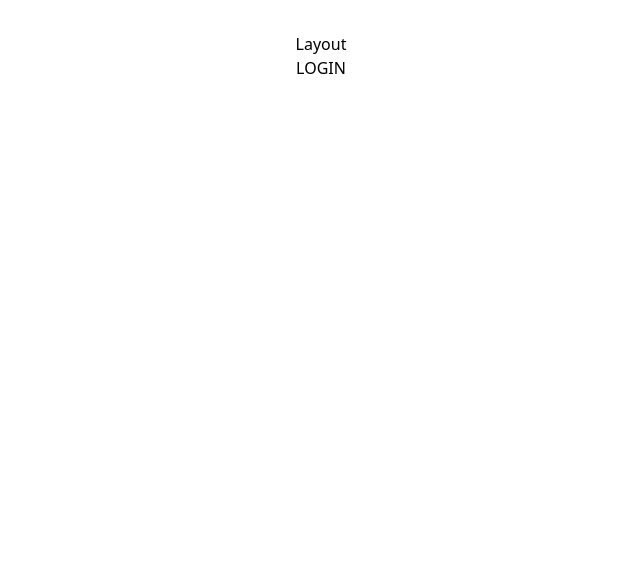
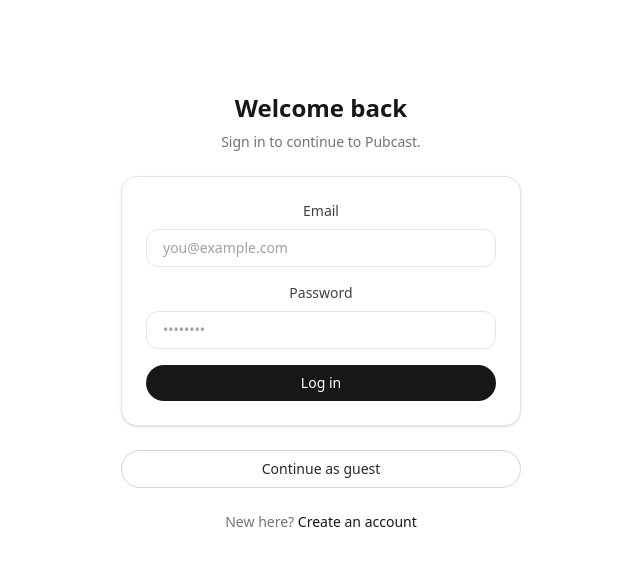
Before and after one commit to thorep/pubcast-pwa, a React (Vite) app: page /login in a window 1280 px wide. Shown: the top 566 px of the page, without its empty margins (319-959 px from the left). Built offline with nearby package versions, Linux system fonts and the light colour scheme.

Commit message:
Simple login

```diff
--- /dev/null
+++ b/src/auth.tsx
@@ -0,0 +1,32 @@
+import React, { createContext, useContext, useMemo, useState } from "react";
+
+type AuthContextValue = {
+    isAuthenticated: boolean;
+    setIsAuthenticated: (value: boolean) => void;
+    loginAsGuest: () => void;
+};
+
+const AuthContext = createContext<AuthContextValue | undefined>(undefined);
+
+export function AuthProvider({ children }: { children: React.ReactNode }) {
+    const [isAuthenticated, setIsAuthenticated] = useState(false);
+
+    const value = useMemo(
+        () => ({
+            isAuthenticated,
+            setIsAuthenticated,
+            loginAsGuest: () => setIsAuthenticated(true),
+        }),
+        [isAuthenticated],
+    );
+
+    return <AuthContext.Provider value={value}>{children}</AuthContext.Provider>;
+}
+
+export function useAuth() {
+    const context = useContext(AuthContext);
+    if (!context) {
+        throw new Error("useAuth must be used within AuthProvider");
+    }
+    return context;
+}
--- a/src/components/BottomNav.tsx
+++ b/src/components/BottomNav.tsx
@@ -61,7 +61,7 @@ export default function BottomNav({ items = defaultItems }: BottomNavProps) {
     return (
         <nav className="fixed inset-x-0 bottom-0 z-50">
             {/* Safe-area + spacing from screen edge */}
-            <div className="mx-auto max-w-md px-3 pb-[max(0.75rem,env(safe-area-inset-bottom))]">
+            <div className="mx-auto max-w-md px-3 pb-[max(0.75rem,calc(env(safe-area-inset-bottom)+0.5rem))]">
                 <div className="rounded-2xl border border-neutral-200 bg-white/95 backdrop-blur shadow-sm">
                     <ul className="flex items-stretch justify-between px-2 py-2">
                         {items.map((item) => (
--- /dev/null
+++ b/src/components/RequireAuth.tsx
@@ -0,0 +1,17 @@
+import { Navigate, useLocation } from "react-router";
+import { useAuth } from "../auth";
+
+type RequireAuthProps = {
+    children: JSX.Element;
+};
+
+export default function RequireAuth({ children }: RequireAuthProps) {
+    const location = useLocation();
+    const { isAuthenticated } = useAuth();
+
+    if (!isAuthenticated) {
+        return <Navigate to="/login" replace state={{ from: location }} />;
+    }
+
+    return children;
+}
--- a/src/layouts/AuthLayout.tsx
+++ b/src/layouts/AuthLayout.tsx
@@ -2,10 +2,7 @@ import {Outlet} from "react-router";
 
 const AuthLayout = () => {
     return (
-        <>
-            <p>Layout</p>
             <Outlet/>
-        </>
     )
 }
 
--- a/src/main.tsx
+++ b/src/main.tsx
@@ -2,7 +2,7 @@ import { StrictMode } from 'react'
 import { createRoot } from 'react-dom/client'
 import './index.css'
 import App from './App.tsx'
-import { BrowserRouter, Routes,Route } from "react-router";
+import { BrowserRouter, Routes, Route } from "react-router";
 import LoginPage from "./pages/LoginPage.tsx";
 import RegisterPage from "./pages/RegisterPage.tsx";
 import AuthLayout from "./layouts/AuthLayout.tsx";
@@ -10,12 +10,15 @@ import MainLayout from "./layouts/MainLayout.tsx";
 import BingoPage from "./pages/BingoPage.tsx";
 import LeaderboardPage from "./pages/LeaderboardPage.tsx";
 import ProfilePage from "./pages/ProfilePage.tsx";
+import RequireAuth from "./components/RequireAuth.tsx";
+import { AuthProvider } from "./auth";
 
 createRoot(document.getElementById('root')!).render(
   <StrictMode>
+      <AuthProvider>
           <BrowserRouter>
               <Routes>
-              <Route element={<MainLayout />}>
+                  <Route element={<RequireAuth><MainLayout /></RequireAuth>}>
                       <Route index path="/" element={<App />} />
                       <Route path="/bingo" element={<BingoPage />} />
                       <Route path="/leaderboard" element={<LeaderboardPage />} />
@@ -27,5 +30,6 @@ createRoot(document.getElementById('root')!).render(
                   </Route>
               </Routes>
           </BrowserRouter>
+      </AuthProvider>
   </StrictMode>,
 )
--- a/src/pages/LoginPage.tsx
+++ b/src/pages/LoginPage.tsx
@@ -1,7 +1,77 @@
-const LoginPage = ()=>{
+import { Link, Navigate, useLocation, useNavigate } from "react-router";
+import { useAuth } from "../auth";
+
+const LoginPage = () => {
+    const navigate = useNavigate();
+    const location = useLocation();
+    const { isAuthenticated, loginAsGuest } = useAuth();
+    const from = (location.state as { from?: { pathname?: string } } | null)?.from?.pathname ?? "/";
+
+    if (isAuthenticated) {
+        return <Navigate to={from} replace />;
+    }
+
+    const handleSubmit = (event: React.FormEvent<HTMLFormElement>) => {
+        event.preventDefault();
+    };
+
     return (
-        <p>LOGIN</p>
-    )
-}
+        <div className="mx-auto flex min-h-[70vh] max-w-md flex-col justify-center gap-6 px-6">
+            <div className="text-center">
+                <h1 className="text-2xl font-semibold text-neutral-900">Welcome back</h1>
+                <p className="mt-2 text-sm text-neutral-500">Sign in to continue to Pubcast.</p>
+            </div>
+
+            <form onSubmit={handleSubmit} className="space-y-4 rounded-2xl border border-neutral-200 bg-white p-6 shadow-sm">
+                <label className="block text-sm font-medium text-neutral-700">
+                    Email
+                    <input
+                        type="email"
+                        name="email"
+                        autoComplete="email"
+                        placeholder="you@example.com"
+                        className="mt-2 w-full rounded-xl border border-neutral-200 px-4 py-2 text-sm text-neutral-900 placeholder:text-neutral-400 focus:border-neutral-400 focus:outline-none"
+                    />
+                </label>
+
+                <label className="block text-sm font-medium text-neutral-700">
+                    Password
+                    <input
+                        type="password"
+                        name="password"
+                        autoComplete="current-password"
+                        placeholder="••••••••"
+                        className="mt-2 w-full rounded-xl border border-neutral-200 px-4 py-2 text-sm text-neutral-900 placeholder:text-neutral-400 focus:border-neutral-400 focus:outline-none"
+                    />
+                </label>
+
+                <button
+                    type="submit"
+                    className="w-full rounded-full bg-neutral-900 px-5 py-2 text-sm font-medium text-white hover:bg-neutral-800"
+                >
+                    Log in
+                </button>
+            </form>
+
+            <button
+                type="button"
+                onClick={() => {
+                    loginAsGuest();
+                    navigate(from, { replace: true });
+                }}
+                className="w-full rounded-full border border-neutral-300 bg-white px-5 py-2 text-sm font-medium text-neutral-800 hover:border-neutral-400"
+            >
+                Continue as guest
+            </button>
+
+            <div className="text-center text-sm text-neutral-500">
+                New here?{" "}
+                <Link to="/register" className="font-medium text-neutral-900 hover:underline">
+                    Create an account
+                </Link>
+            </div>
+        </div>
+    );
+};
 
 export default LoginPage;
--- a/src/pages/RegisterPage.tsx
+++ b/src/pages/RegisterPage.tsx
@@ -1,6 +1,67 @@
+import { Link } from "react-router";
+
 const RegisterPage = () => {
+    const handleSubmit = (event: React.FormEvent<HTMLFormElement>) => {
+        event.preventDefault();
+    };
+
     return (
-        <p>REGISTER</p>
-    )
-}
+        <div className="mx-auto flex min-h-[70vh] max-w-md flex-col justify-center gap-6 px-6">
+            <div className="text-center">
+                <h1 className="text-2xl font-semibold text-neutral-900">Create your account</h1>
+                <p className="mt-2 text-sm text-neutral-500">Join Pubcast to keep score and play along.</p>
+            </div>
+
+            <form onSubmit={handleSubmit} className="space-y-4 rounded-2xl border border-neutral-200 bg-white p-6 shadow-sm">
+                <label className="block text-sm font-medium text-neutral-700">
+                    Name
+                    <input
+                        type="text"
+                        name="name"
+                        autoComplete="name"
+                        placeholder="Alex Rivera"
+                        className="mt-2 w-full rounded-xl border border-neutral-200 px-4 py-2 text-sm text-neutral-900 placeholder:text-neutral-400 focus:border-neutral-400 focus:outline-none"
+                    />
+                </label>
+
+                <label className="block text-sm font-medium text-neutral-700">
+                    Email
+                    <input
+                        type="email"
+                        name="email"
+                        autoComplete="email"
+                        placeholder="you@example.com"
+                        className="mt-2 w-full rounded-xl border border-neutral-200 px-4 py-2 text-sm text-neutral-900 placeholder:text-neutral-400 focus:border-neutral-400 focus:outline-none"
+                    />
+                </label>
+
+                <label className="block text-sm font-medium text-neutral-700">
+                    Password
+                    <input
+                        type="password"
+                        name="password"
+                        autoComplete="new-password"
+                        placeholder="Create a password"
+                        className="mt-2 w-full rounded-xl border border-neutral-200 px-4 py-2 text-sm text-neutral-900 placeholder:text-neutral-400 focus:border-neutral-400 focus:outline-none"
+                    />
+                </label>
+
+                <button
+                    type="submit"
+                    className="w-full rounded-full bg-neutral-900 px-5 py-2 text-sm font-medium text-white hover:bg-neutral-800"
+                >
+                    Create account
+                </button>
+            </form>
+
+            <div className="text-center text-sm text-neutral-500">
+                Already have an account?{" "}
+                <Link to="/login" className="font-medium text-neutral-900 hover:underline">
+                    Sign in
+                </Link>
+            </div>
+        </div>
+    );
+};
+
 export default RegisterPage;
```
Lines whose indentation alone changed are shown as unchanged.
